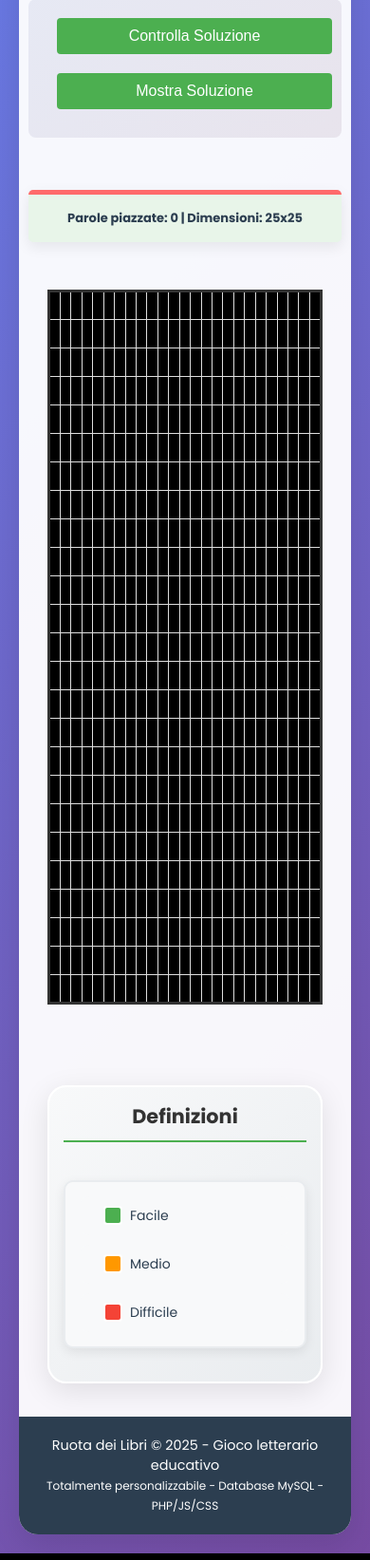
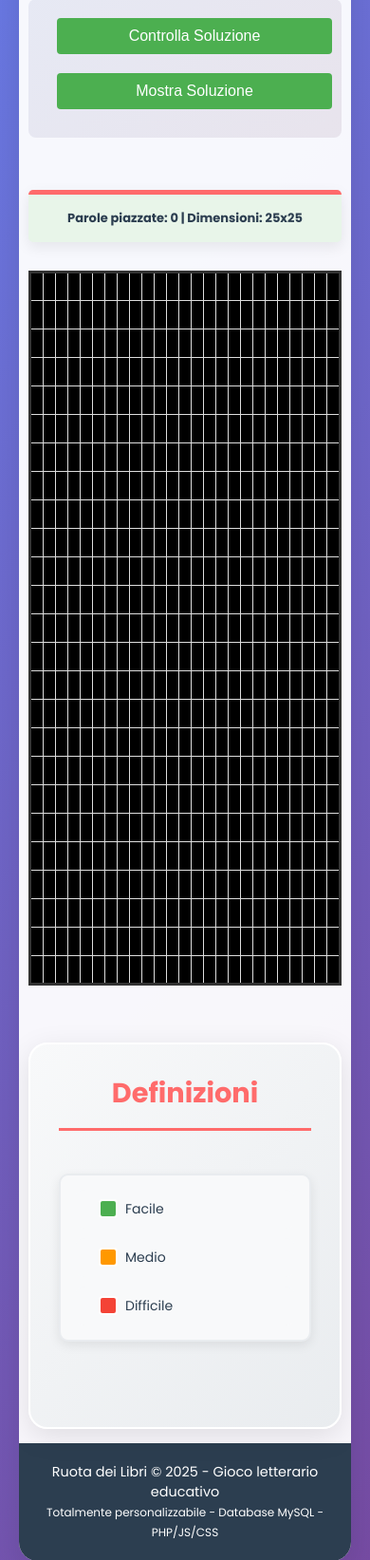
Before and after one commit to MattiaLupinetti02/bachelor_crux, a PHP site: page /wheel-of-fortune/ in a window 390 px wide. Shown: the part 308-1951 px from the top of the page at 95% size. Run offline with PHP 8.4, Linux system fonts and the light colour scheme; data that the repository does not hold is empty.

Commit message:
modifica presenzatione definzioni

```diff
--- a/assets/css/crossword.css
+++ b/assets/css/crossword.css
@@ -1,10 +1,9 @@
 .crossword-container {
     display: flex;
-    gap: 40px;
-    padding: 20px;
-    max-width: 100%; /* Occupa tutta la larghezza */
-    margin-top: 20px; /* Spazio sopra */
-    margin: 0 auto;
+    flex-direction: column;
+    align-items: center;
+    width: 100%;
+    gap: 30px;
 }
 
 .crossword-grid {
@@ -73,15 +72,24 @@
 }
 
 .clues-container {
-    flex: 1;
-    max-width: 400px;
+    width: 100%;
+    max-width: 1200px;
+    margin: 0 auto;
+    background: linear-gradient(135deg, #f8f9fa 0%, #e9ecef 100%);
+    border-radius: 20px;
+    padding: 30px;
+    box-shadow: 0 8px 30px rgba(0, 0, 0, 0.1);
+    border: 2px solid white;
 }
 
+/* Titolo delle definizioni centrato */
 .clues-container h2 {
-    color: #333;
-    border-bottom: 2px solid #4CAF50;
-    padding-bottom: 10px;
-    margin-bottom: 20px;
+    color: var(--primary-color);
+    margin-bottom: 25px;
+    padding-bottom: 15px;
+    border-bottom: 3px solid var(--primary-color);
+    font-size: 1.8rem;
+    text-align: center;
 }
 
 .clue-section {
--- a/assets/css/style.css
+++ b/assets/css/style.css
@@ -870,7 +870,7 @@ body {
     flex-direction: column;
     padding: 40px;
     gap: 30px;
-    max-width: 1200px;
+    max-width: 100%;
     margin: 0 auto;
 }
 
@@ -878,8 +878,9 @@ body {
 .crossword-container {
     display: flex;
     flex-direction: column;
+    align-items: center;
+    width: 100%;
     gap: 30px;
-    width: 100%;
 }
 
 /* Controlli centrati */
@@ -923,14 +924,16 @@ body {
 /* Contenitore definizioni - sotto la griglia, sempre verticale */
 .clues-container {
     width: 100%;
+    max-width: 1200px;
+    margin: 0 auto;
     background: linear-gradient(135deg, #f8f9fa 0%, #e9ecef 100%);
     border-radius: 20px;
     padding: 30px;
     box-shadow: 0 8px 30px rgba(0, 0, 0, 0.1);
-    margin-top: 20px;
     border: 2px solid white;
 }
 
+/* Titolo delle definizioni centrato */
 .clues-container h2 {
     color: var(--primary-color);
     margin-bottom: 25px;
@@ -938,32 +941,33 @@ body {
     border-bottom: 3px solid var(--primary-color);
     font-size: 1.8rem;
     text-align: center;
-    display: flex;
-    align-items: center;
-    justify-content: center;
-    gap: 15px;
+}
+/* Sezioni orizzontali e verticali affiancate su desktop */
+.clues-container-inner {
+    display: grid;
+    grid-template-columns: repeat(auto-fit, minmax(500px, 1fr));
+    gap: 40px;
+    width: 100%;
 }
 
 /* Contenitore interno definizioni - SEMPRE VERTICALE */
 #crossword-clues {
     display: flex;
-    flex-direction: column; /* Forza layout verticale */
-    gap: 30px;
+    flex-direction: column;
+    gap: 40px;
     width: 100%;
 }
 
-/* Legenda difficoltà - sotto il titolo */
 .difficulty-legend {
     display: flex;
-    flex-wrap: wrap;
     justify-content: center;
-    gap: 20px;
-    margin: 20px 0 30px 0;
+    gap: 30px;
+    margin: 20px 0 40px 0;
     padding: 20px;
     background: white;
     border-radius: 15px;
+    flex-wrap: wrap;
     box-shadow: 0 4px 12px rgba(0, 0, 0, 0.08);
-    border: 2px solid #e9ecef;
 }
 
 .legend-item {
@@ -991,9 +995,11 @@ body {
     padding: 25px;
     box-shadow: 0 5px 15px rgba(0, 0, 0, 0.08);
     border: 2px solid #e9ecef;
-    transition: transform 0.3s ease, box-shadow 0.3s ease;
-    width: 100%;
+    height: 100%;
+    display: flex;
+    flex-direction: column;
 }
+
 
 .clue-section:hover {
     transform: translateY(-5px);
@@ -1001,7 +1007,7 @@ body {
     border-color: var(--secondary-color);
 }
 
-/* Titoli sezioni */
+/* Titolo sezione */
 .clue-section h3 {
     color: var(--dark-color);
     margin-bottom: 20px;
@@ -1009,18 +1015,128 @@ body {
     display: flex;
     align-items: center;
     gap: 12px;
-    padding-bottom: 12px;
+    padding-bottom: 15px;
     border-bottom: 2px solid var(--secondary-color);
+    flex-shrink: 0;
 }
 
-/* Liste definizioni */
+/* Lista definizioni con scroll se necessario */
 .clue-section ol {
     list-style: none;
     padding-left: 0;
     counter-reset: clue-counter;
-    max-height: 300px;
     overflow-y: auto;
+    flex-grow: 1;
+    max-height: 500px;
     padding-right: 10px;
+}
+
+/* Scrollbar personalizzata */
+.clue-section ol::-webkit-scrollbar {
+    width: 6px;
+}
+
+.clue-section ol::-webkit-scrollbar-track {
+    background: #f1f1f1;
+    border-radius: 10px;
+}
+
+.clue-section ol::-webkit-scrollbar-thumb {
+    background: var(--primary-color);
+    border-radius: 10px;
+}
+
+/* Elementi lista */
+.clue-section li {
+    counter-increment: clue-counter;
+    margin-bottom: 15px;
+    padding: 15px;
+    background: linear-gradient(135deg, #f8f9fa 0%, #e9ecef 100%);
+    border-radius: 10px;
+    border-left: 4px solid var(--secondary-color);
+    transition: all 0.2s ease;
+}
+
+.clue-section li:before {
+    content: counter(clue-counter) ". ";
+    font-weight: 800;
+    color: var(--primary-color);
+    margin-right: 8px;
+    font-size: 1.1rem;
+}
+
+.clue-section li strong {
+    color: var(--primary-color);
+    font-weight: 700;
+}
+
+/* Responsive per tablet */
+@media (max-width: 1024px) {
+    .clues-container-inner {
+        grid-template-columns: 1fr;
+        gap: 30px;
+    }
+
+    .clues-container {
+        padding: 25px;
+    }
+
+    .clue-section ol {
+        max-height: 400px;
+    }
+}
+
+/* Responsive per mobile */
+@media (max-width: 768px) {
+    .clues-container {
+        padding: 20px;
+    }
+
+    .clues-container h2 {
+        font-size: 1.5rem;
+    }
+
+    .difficulty-legend {
+        gap: 15px;
+        padding: 15px;
+        margin: 15px 0 30px 0;
+    }
+
+    .clue-section {
+        padding: 20px;
+    }
+
+    .clue-section h3 {
+        font-size: 1.2rem;
+    }
+
+    .clue-section ol {
+        max-height: 300px;
+    }
+
+    .clue-section li {
+        padding: 12px;
+        font-size: 14px;
+    }
+}
+
+/* Per schermi molto piccoli */
+@media (max-width: 480px) {
+    .clues-container {
+        padding: 15px;
+    }
+
+    .clue-section {
+        padding: 15px;
+    }
+
+    .clue-section h3 {
+        font-size: 1.1rem;
+    }
+
+    .clue-section ol {
+        max-height: 250px;
+    }
 }
 
 /* Elementi lista */
--- a/assets/js/crossword.js
+++ b/assets/js/crossword.js
@@ -469,10 +469,10 @@ class CrosswordGenerator {
 
         // Sezione orizzontali
         let horizontalWords = this.placedWords.filter(w => w.direction === 'horizontal');
-        let horizontalHtml = '';
+        let horizontalHtml = '<div class="clues-container-inner">';
 
         if (horizontalWords.length > 0) {
-            horizontalHtml = `
+            horizontalHtml += `
                 <div class="clue-section">
                     <h3><i class="fas fa-arrow-right"></i> Orizzontali (${horizontalWords.length})</h3>
                     <ol>
@@ -488,6 +488,8 @@ class CrosswordGenerator {
                 </div>
             `;
         }
+        horizontalHtml+= `</div>`
+
 
         // Sezione verticali
         let verticalWords = this.placedWords.filter(w => w.direction === 'vertical');
```
